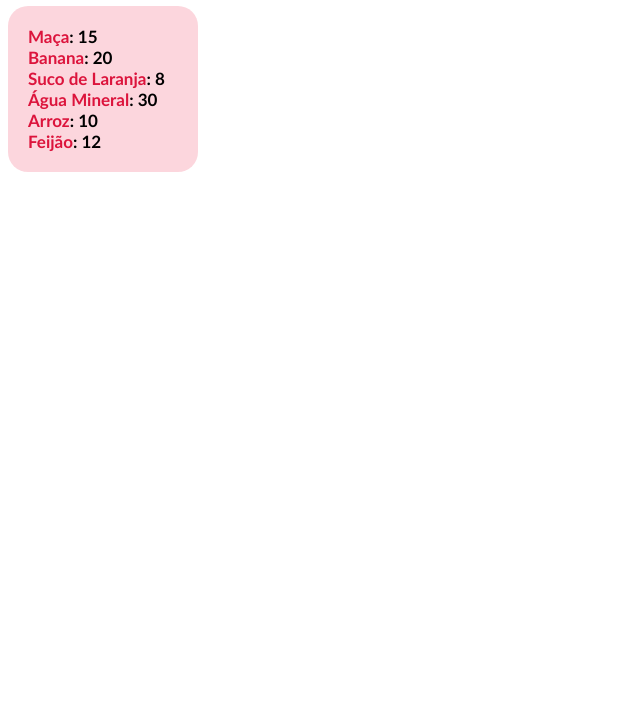
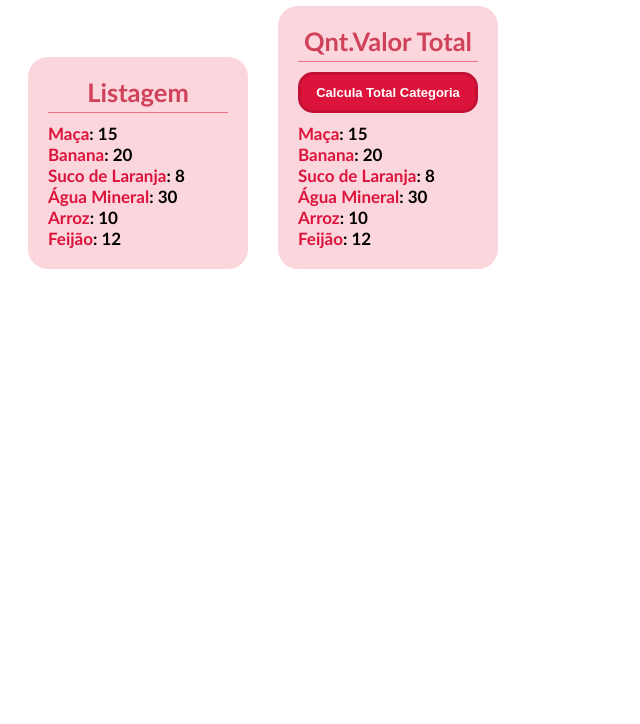
Before and after one commit to bryanbarukdev/mini-01-analisador-estoque-js, a plain HTML site: page index.html in a window 1280 px wide. Shown: the part 76-800 px from the top of the page, without its empty margins (0-640 px from the left). Drawn offline with Linux system fonts and the light colour scheme.

Commit message:
Ajustei o CSS e adicionei uma nova div de calculo de Quantidade de Valor Total

```diff
--- a/index.html
+++ b/index.html
@@ -1,16 +1,25 @@
 <!DOCTYPE html>
 <html lang="en">
+
 <head>
     <meta charset="UTF-8">
     <meta name="viewport" content="width=device-width, initial-scale=1.0">
     <title>Document</title>
     <link rel="stylesheet" href="style.css">
 </head>
+
 <body>
     <h1>Analizador de <strong style="color: crimson;">Estoque</strong></h1>
-<div id="div1">
-
-</div>
+    <div class="container">
+        <div id="div1" class="div">
+        <h2 class="titulodiv">Listagem</h2>
+    </div>
+    <div id="div2" class="div">
+        <h2 class="titulodiv">Qnt.Valor Total</h2>
+        <button class="botaoacao">Calcula Total Categoria</button>
+    </div>
+    </div>
     <script src="script.js"></script>
 </body>
+
 </html>
--- a/script.js
+++ b/script.js
@@ -41,9 +41,16 @@ let divContainer = document.querySelector('#div1');
 
 function quantidadeProdutos() {
     produtos.forEach(produto => {
-div1.innerHTML += `<span class="nomeproduto">${produto.nome}</span>: ${produto.quantidade} <br>`
+        div1.innerHTML += `<span class="nomeproduto">${produto.nome}</span>: ${produto.quantidade} <br>`
+    }
+    );
 }
-);
+function quantidadeProdutos2() {
+    produtos.forEach(produto => {
+        div2.innerHTML += `<span class="nomeproduto">${produto.nome}</span>: ${produto.quantidade} <br>`
+    }
+    );
 }
 
 quantidadeProdutos();
+quantidadeProdutos2();
--- a/style.css
+++ b/style.css
@@ -1,16 +1,51 @@
-body{
+body {
     font-family: 'Trebuchet MS', 'Lucida Sans Unicode', 'Lucida Grande', 'Lucida Sans', Arial, sans-serif;
     align-items: center;
 }
-#div1{
+
+.div{
+    margin-left: 20px;
     background-color: #ed143c2c;
     border-radius: 20px;
     align-self: end;
     font-weight: 600;
     font-size: 17px;
     padding: 20px;
-    width: 150px;
+    width: 180px;
 }
+
 .nomeproduto {
     color: crimson;
 }
+
+.botaoacao {
+    padding: 10px 15px;
+    font-size: 13px;
+    border-radius: 15px;
+    width: 100%;
+    border: 3px solid rgba(175, 16, 48, 0.534);
+    margin-bottom: 10px;
+    background-color: crimson;
+    color: white;
+    font-weight: 600;
+    align-self: center;
+}
+
+.container {
+    display: flex;
+    justify-content: start;
+    gap: 10px;
+}
+
+h1 {
+    margin-left: 20px;
+}
+
+.titulodiv {
+    margin: 0 auto;
+    margin-bottom: 10px;
+    padding-bottom: 5px;
+    text-align: center;
+    border-bottom: 1.5px solid #ed143c88;
+    color: rgb(207, 66, 89);
+}
```
